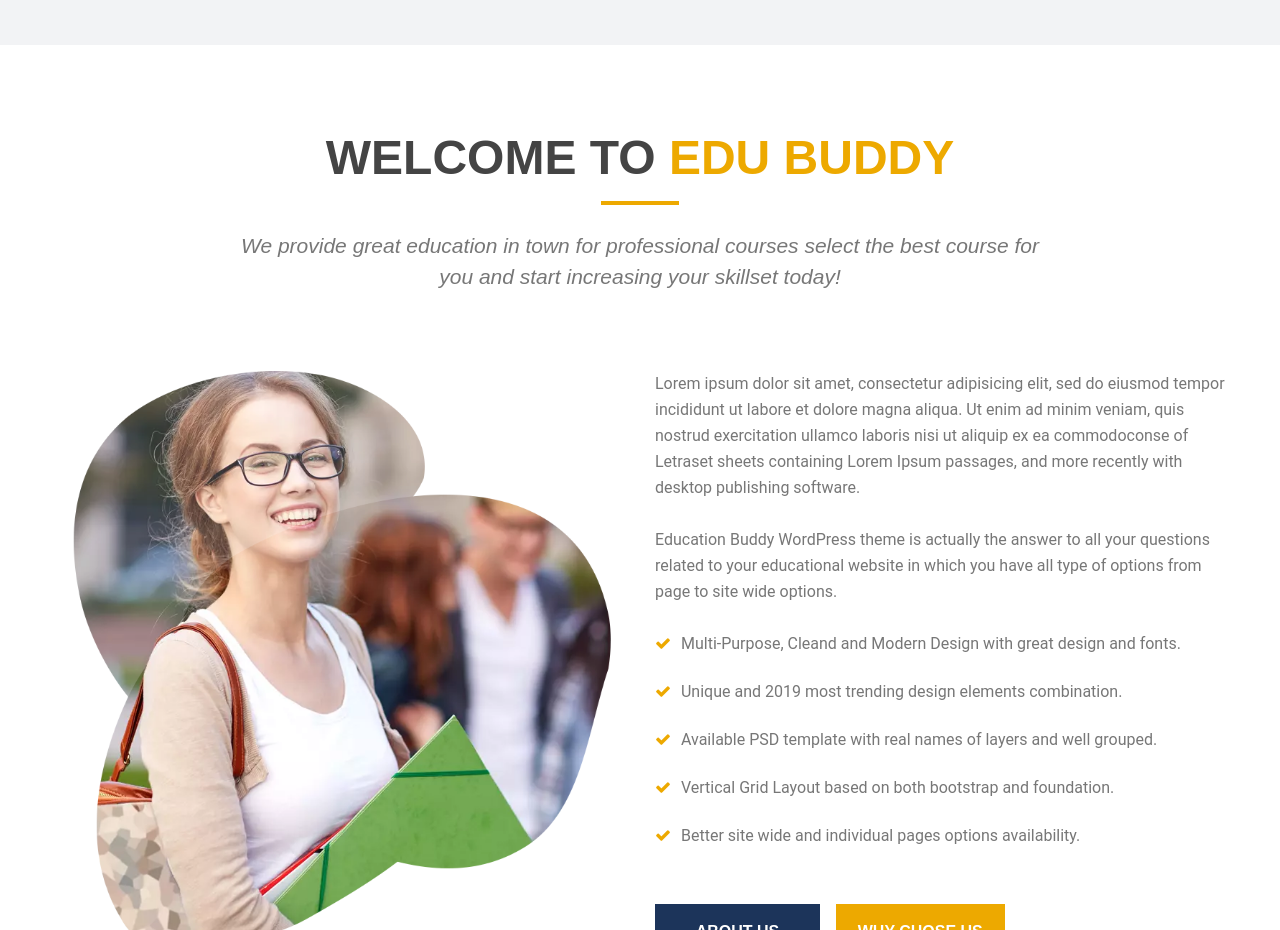
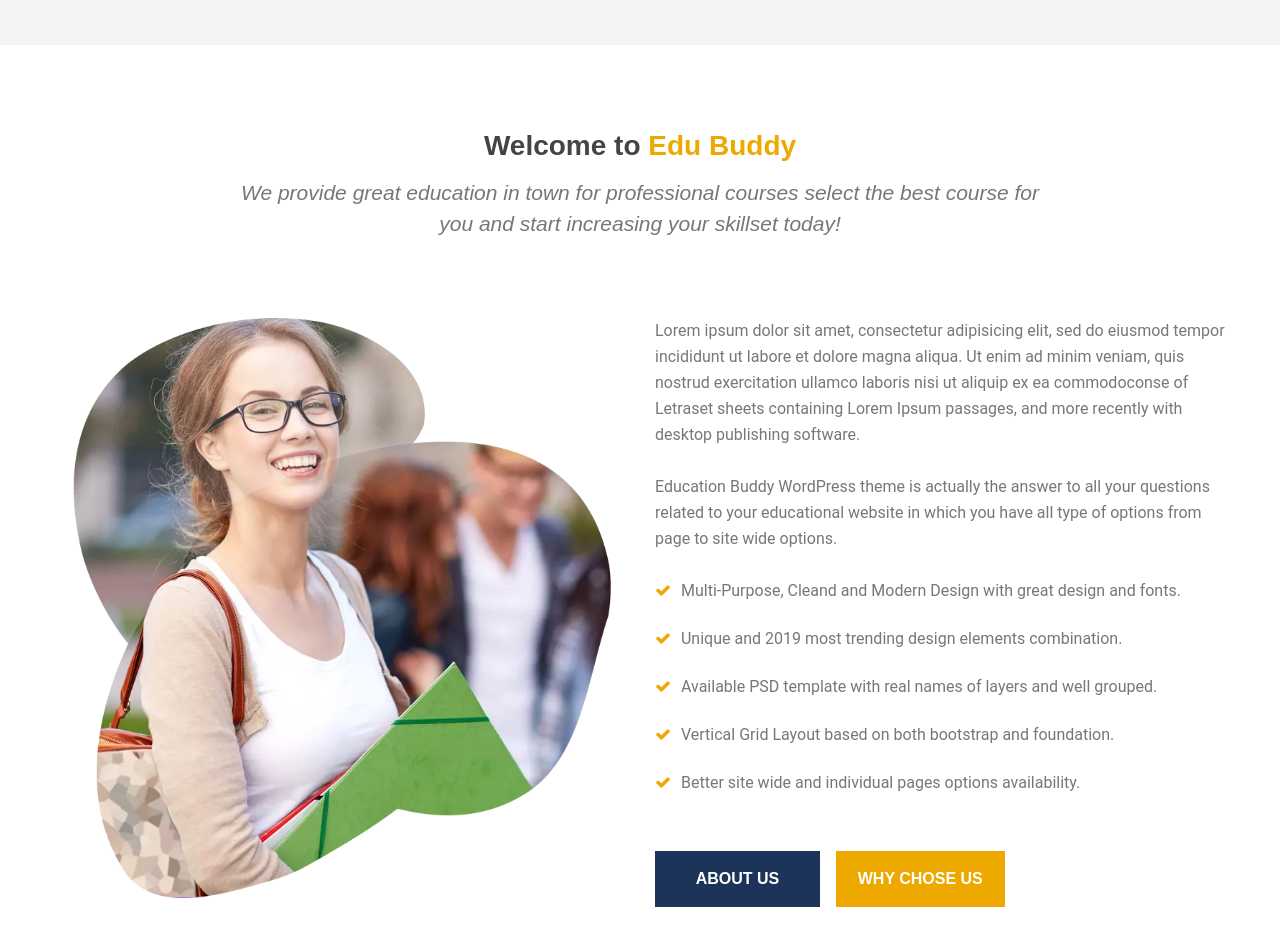
Before and after one commit to Duc-Nguyen98/Project4, a plain HTML site: page index.html in a window 1280 px wide. Shown: the part 1480-2410 px from the top of the page. Drawn offline with Linux system fonts and the light colour scheme; a web font is replaced by a local one.

Commit message:
Update index.html

```diff
--- a/index.html
+++ b/index.html
@@ -400,7 +400,7 @@
 
         <div class="about-us module">
           <div class="section-title">
-            <h2>Welcome to <span>Edu Buddy</span></h2>
+            <h1>Welcome to <span>Edu Buddy</span></h1>
             <p>
               We provide great education in town for professional courses select
               the best course for you and start increasing your skillset today!
```
